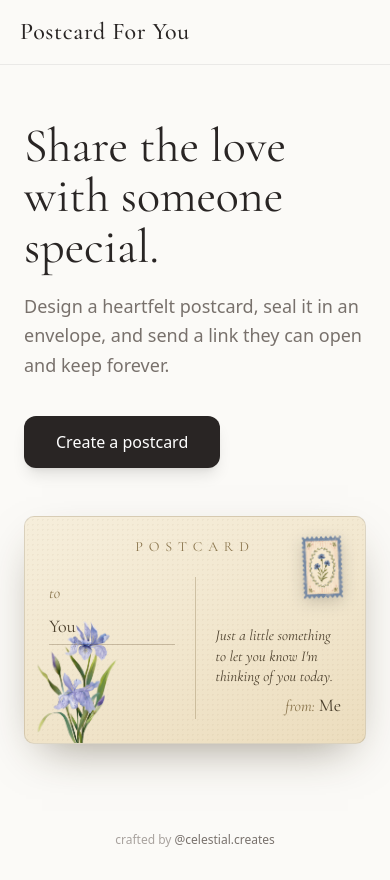
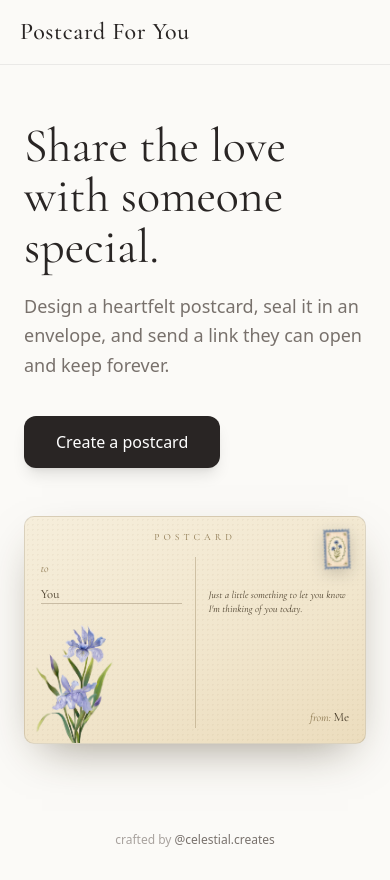
Before and after one commit to celestialnisarg-debug/think-of-you-plus, a Next.js app: page / in a window 390 px wide. Built offline with nearby package versions, Linux system fonts and the light colour scheme.

Commit message:
fix: scale postcard content with container-query units for mobile

```diff
--- a/components/Postcard.tsx
+++ b/components/Postcard.tsx
@@ -15,6 +15,10 @@ type Props = {
   cardRef?: React.Ref<HTMLDivElement>;
 };
 
+/**
+ * All inner sizes use container-query width units (cqw) so the postcard's
+ * contents scale proportionally with the card — identical look on mobile and desktop.
+ */
 export default function Postcard({
   card,
   flipped,
@@ -29,7 +33,10 @@ export default function Postcard({
   const [drag, setDrag] = useState(false);
 
   return (
-    <div className="card-3d w-full max-w-[540px] aspect-[3/2]">
+    <div
+      className="card-3d w-full max-w-[540px] aspect-[3/2]"
+      style={{ containerType: "inline-size" }}
+    >
       <motion.div
         ref={cardRef}
         className="relative h-full w-full"
@@ -66,27 +73,27 @@ export default function Postcard({
             <img src={card.photoUrl} alt="" className="h-full w-full object-cover" />
           ) : (
             <div
-              className={`flex h-full w-full flex-col items-center justify-center gap-2 border-2 border-dashed text-center transition ${
+              className={`flex h-full w-full flex-col items-center justify-center gap-[1.5cqw] border-2 border-dashed text-center transition ${
                 drag ? "border-stone-400 bg-stone-100/60" : "border-stone-300/70"
               }`}
             >
               {editable ? (
                 <>
-                  <svg width="26" height="26" viewBox="0 0 24 24" fill="none" className="text-stone-400">
+                  <svg viewBox="0 0 24 24" fill="none" className="h-[6cqw] w-[6cqw] text-stone-400">
                     <path d="M12 16V4m0 0L7 9m5-5l5 5" stroke="currentColor" strokeWidth="1.6" strokeLinecap="round" strokeLinejoin="round" />
                     <path d="M4 17v2a1 1 0 001 1h14a1 1 0 001-1v-2" stroke="currentColor" strokeWidth="1.6" strokeLinecap="round" />
                   </svg>
-                  <p className="font-sans text-sm font-medium text-stone-500">Click to upload a photo,</p>
-                  <p className="font-sans text-xs text-stone-400">or drag and drop</p>
+                  <p className="font-sans text-[3cqw] font-medium text-stone-500">Click to upload a photo,</p>
+                  <p className="font-sans text-[2.6cqw] text-stone-400">or drag and drop</p>
                 </>
               ) : null}
             </div>
           )}
 
           {card.title ? (
-            <div className="pointer-events-none absolute inset-x-0 bottom-0 p-5">
+            <div className="pointer-events-none absolute inset-x-0 bottom-0 p-[4cqw]">
               <h3
-                className="font-serif-display text-center text-3xl font-semibold leading-tight sm:text-4xl"
+                className="font-serif-display text-center text-[7cqw] font-semibold leading-tight"
                 style={{
                   color: card.titleColor,
                   textShadow:
@@ -107,9 +114,9 @@ export default function Postcard({
           style={{ transform: "rotateY(180deg)" }}
           onClick={() => onFlip?.()}
         >
-          <div className="relative h-full w-full px-6 py-5 text-[#4b3f2c]">
+          <div className="relative h-full w-full px-[4.6cqw] py-[3.8cqw] text-[#4b3f2c]">
             {/* header */}
-            <p className="text-center font-serif-display text-sm tracking-[0.42em] text-[#8a754d]">
+            <p className="text-center font-serif-display text-[2.8cqw] tracking-[0.42em] text-[#8a754d]">
               POSTCARD
             </p>
 
@@ -118,7 +125,7 @@ export default function Postcard({
             <img
               src={stamp.src}
               alt=""
-              className="absolute right-5 top-4 h-[68px] w-auto -rotate-2 drop-shadow-[0_4px_8px_rgba(0,0,0,0.18)]"
+              className="absolute right-[3.8cqw] top-[3cqw] h-[13cqw] w-auto -rotate-2 drop-shadow-[0_4px_8px_rgba(0,0,0,0.18)]"
             />
 
             {/* flower */}
@@ -126,16 +133,16 @@ export default function Postcard({
             <img
               src={flower.src}
               alt=""
-              className="pointer-events-none absolute -bottom-1 left-2 h-[58%] w-auto opacity-95"
+              className="pointer-events-none absolute -bottom-[1cqw] left-[2cqw] h-[56%] w-auto opacity-95"
             />
 
             {/* two columns */}
-            <div className="mt-5 grid h-[calc(100%-2.75rem)] grid-cols-[1fr_auto_1fr] gap-5">
+            <div className="mt-[3.8cqw] grid h-[calc(100%-8.5cqw)] grid-cols-[1fr_auto_1fr] gap-[3.8cqw]">
               {/* left: to */}
-              <div className="relative flex flex-col pt-1">
-                <span className="mb-3 font-serif-display text-base italic text-[#8a754d]">to</span>
-                <div className="ruled-line flex h-7 items-end pb-1">
-                  <span className="font-serif-display text-lg">{card.toName}</span>
+              <div className="relative flex flex-col pt-[1cqw]">
+                <span className="mb-[2.3cqw] font-serif-display text-[3.3cqw] italic text-[#8a754d]">to</span>
+                <div className="ruled-line flex h-[5.4cqw] items-end pb-[0.6cqw]">
+                  <span className="font-serif-display text-[3.7cqw] leading-none">{card.toName}</span>
                 </div>
               </div>
 
@@ -143,13 +150,13 @@ export default function Postcard({
               <div className="w-px self-stretch bg-[#8a754d]/35" />
 
               {/* right: message + from (pushed down to clear the stamp) */}
-              <div className="relative flex flex-col pt-12">
-                <p className="whitespace-pre-wrap font-serif-display text-[15px] italic leading-snug text-[#4b3f2c] [overflow-wrap:anywhere]">
+              <div className="relative flex flex-col pt-[9cqw]">
+                <p className="whitespace-pre-wrap font-serif-display text-[3cqw] italic leading-snug text-[#4b3f2c] [overflow-wrap:anywhere]">
                   {card.message}
                 </p>
                 <div className="relative z-10 mt-auto text-right">
-                  <span className="font-serif-display text-base italic text-[#8a754d]">from:&nbsp;</span>
-                  <span className="font-serif-display text-lg">{card.fromName}</span>
+                  <span className="font-serif-display text-[3.3cqw] italic text-[#8a754d]">from:&nbsp;</span>
+                  <span className="font-serif-display text-[3.7cqw]">{card.fromName}</span>
                 </div>
               </div>
             </div>
```
